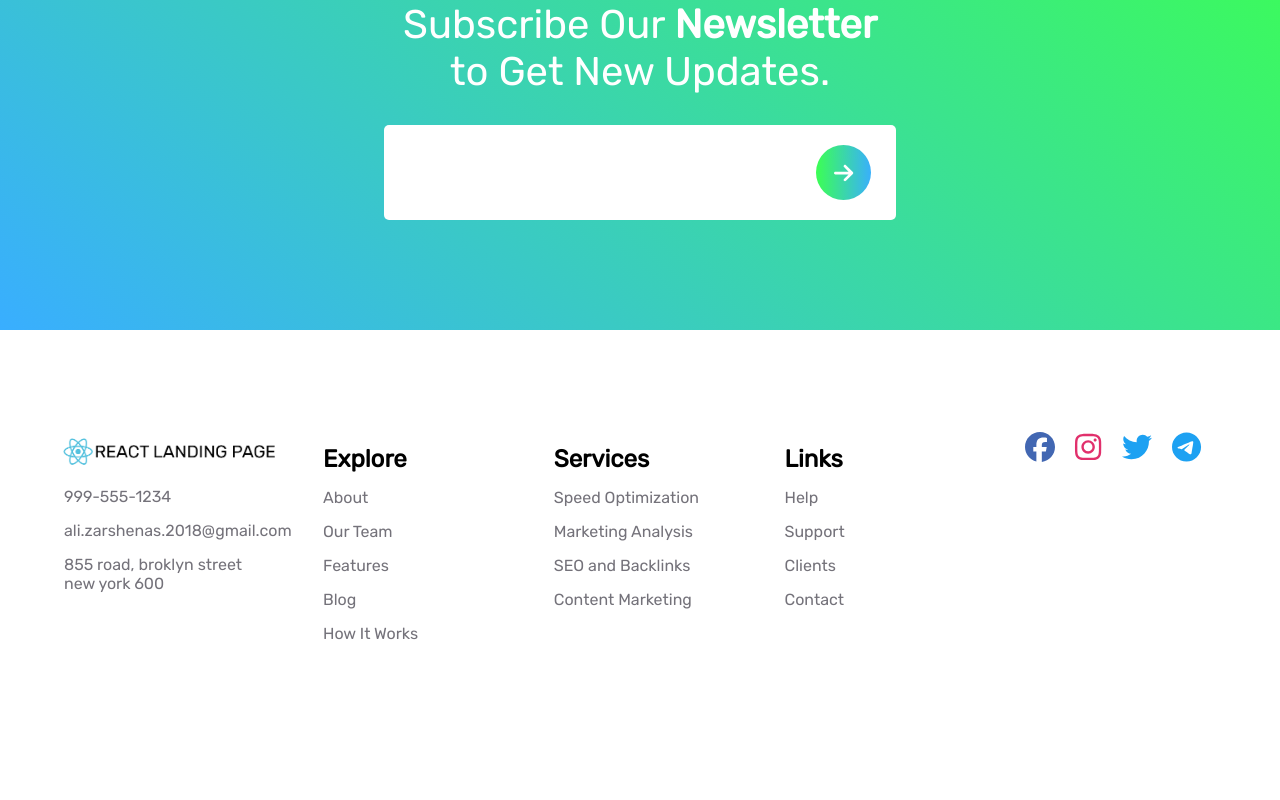
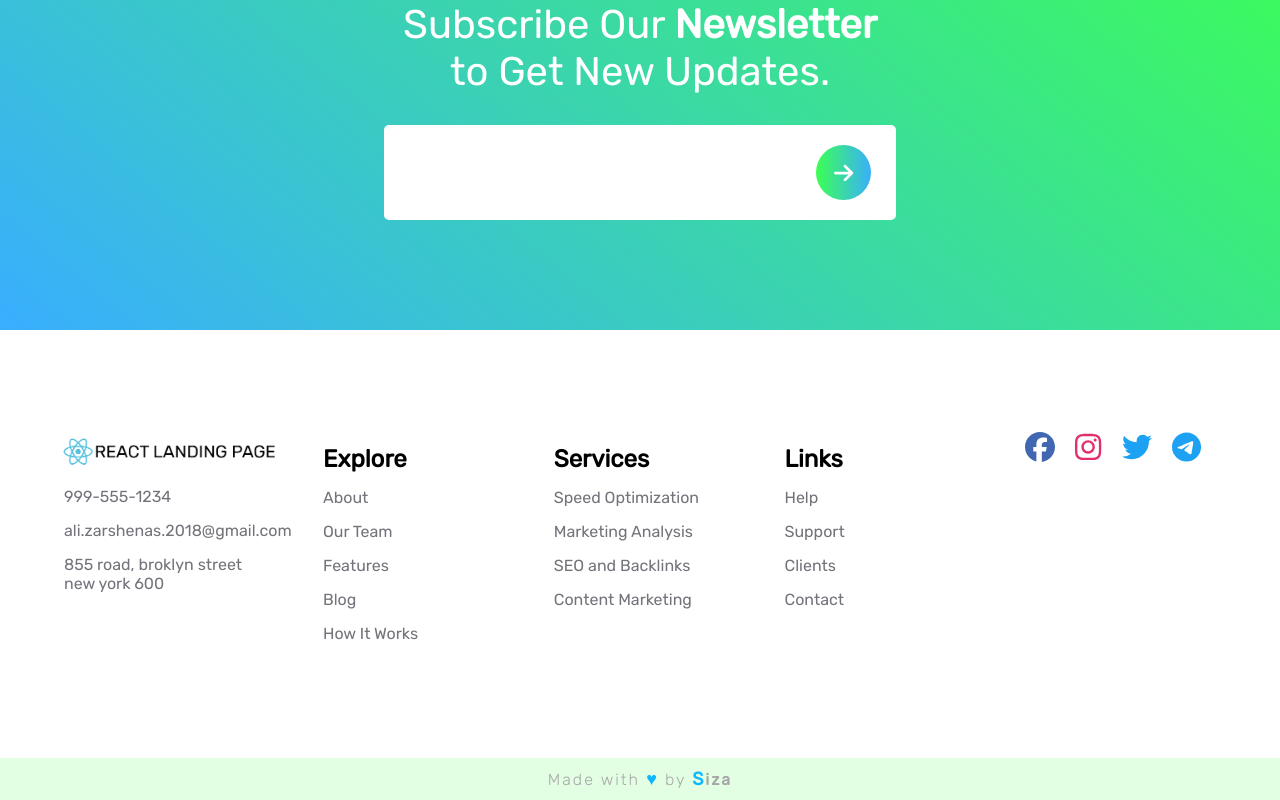
Before and after one commit to Zarshenas/React-landing-page, a React (Create React App) app: page / in a window 1280 px wide. Shown: the part 9243-10043 px from the top of the page. Before the commit the page ends 10001 px from the top, so only its background shows below. Built offline with nearby package versions, Linux system fonts and the light colour scheme.

Commit message:
Creator sign added as a component ♥

```diff
--- a/src/App.js
+++ b/src/App.js
@@ -15,6 +15,7 @@ import FAQ from './Components/Faq';
 import Subscribe from './Components/Subscribe';
 import Footer from './Components/Footer';
 import ScrollToTop from './Components/scrollToTop';
+import Creator from './Components/Creator';
 
 class App extends Component {
   render() {
@@ -37,6 +38,7 @@ class App extends Component {
         <FAQ />
         <Subscribe />
         <Footer />
+        <Creator />
       </>
     );
   }
--- /dev/null
+++ b/src/Components/Creator.js
@@ -0,0 +1,15 @@
+import React, { Component } from 'react';
+import ReactDom from 'react-dom';
+import styles from './Creator.module.css';
+
+class Creator extends Component {
+    render() {
+        return ReactDom.createPortal(
+            <div className={styles.creatorCon}>
+                <h6>Made with <span>♥</span> by <strong><span>S</span>iza</strong></h6>
+            </div>
+        ,document.getElementById("footer"));
+    }
+}
+
+export default Creator;
--- /dev/null
+++ b/src/Components/Creator.module.css
@@ -0,0 +1,26 @@
+.creatorCon{
+    width: 100%;
+    text-align: center;
+    padding: 10px;
+    background-color: #e2ffe3;
+}
+.creatorCon h6{
+    color:#a8a7a7;
+    font-size: 12px;
+    font-weight: 300;
+    letter-spacing: 2px;
+}
+.creatorCon h6 span{
+    color: #0db8ff;
+    font-size: 14px;
+    font-weight: 800;
+}
+@media (min-width:768px) {
+    .creatorCon h6{
+        font-size: 16px;
+
+    }
+    .creatorCon h6 span{
+        font-size: 18px;
+    }
+}
--- a/src/Components/scrollToTop.module.css
+++ b/src/Components/scrollToTop.module.css
@@ -14,7 +14,7 @@
     opacity: 1 !important;
 }
 .icon{
-    background-image: linear-gradient(90deg,#ff4eb5 0,#ffa065 51%,#ff4eb5);
+    background-image: linear-gradient(90deg,#3cff53 0,#39aeff 50%,#3cff53);
     background-size: 200% auto;
     border-radius: 50%;
     transition: all 0.3s ease-in;
```
